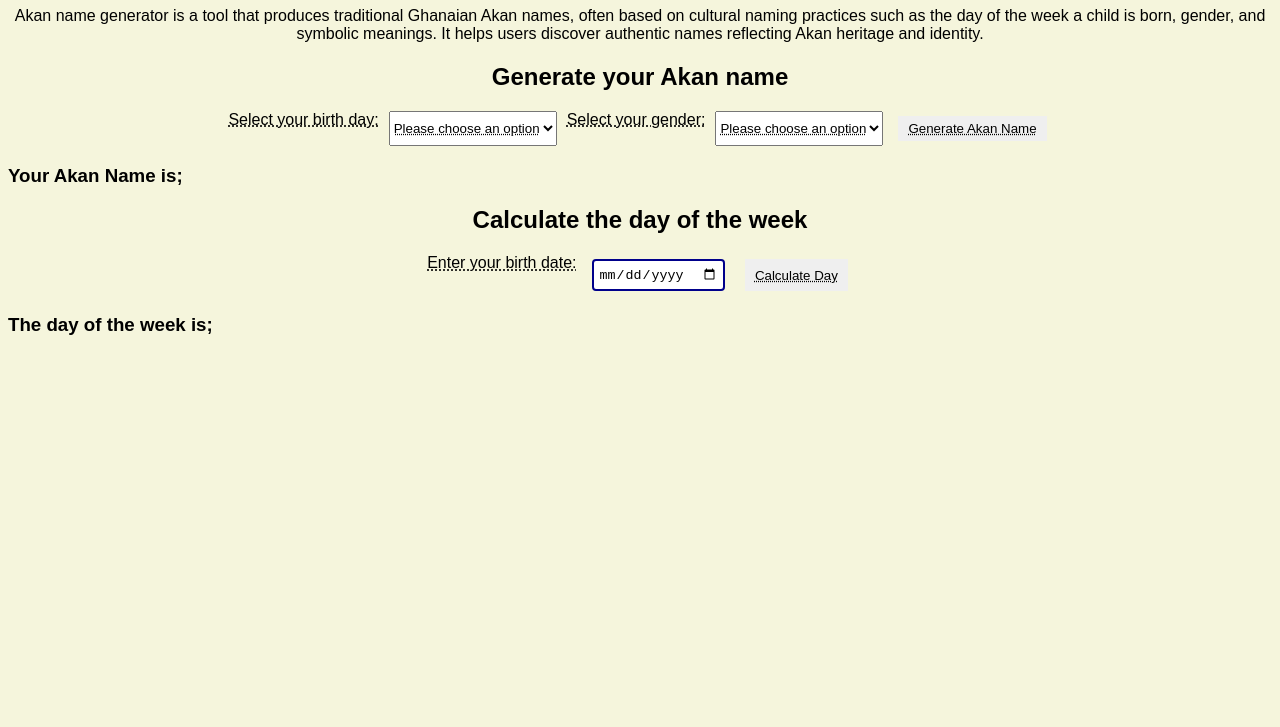
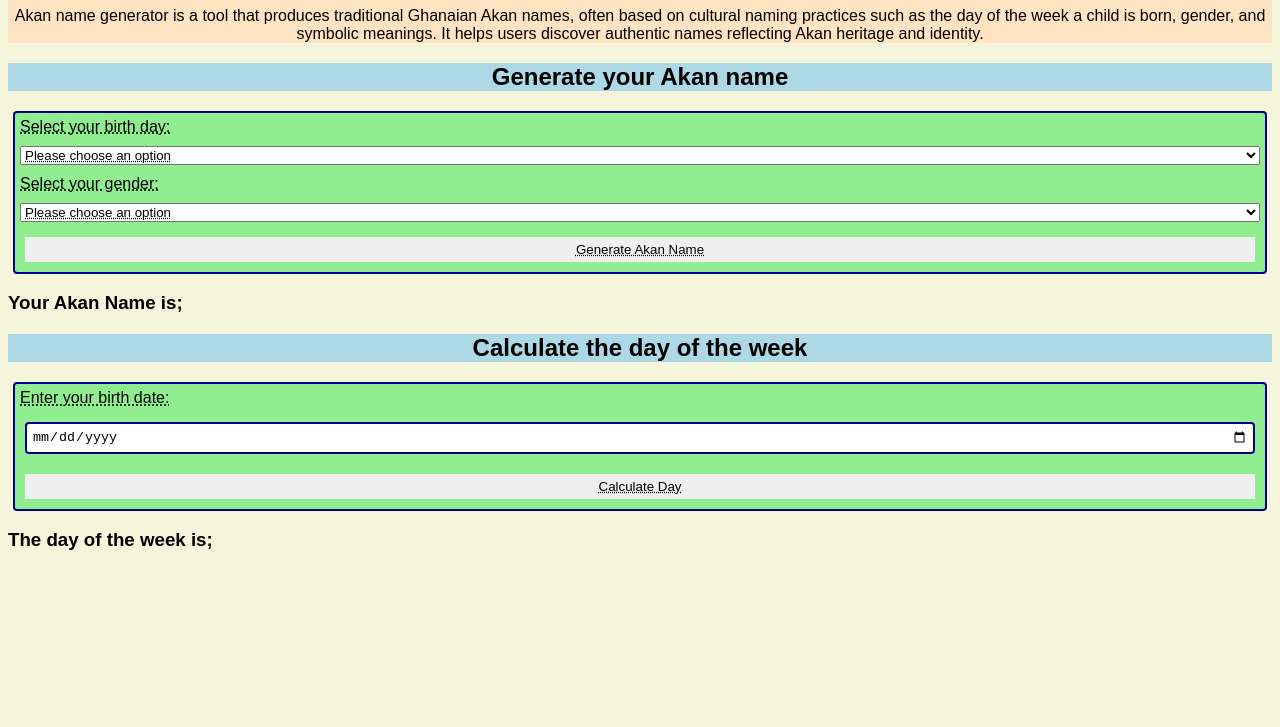
Before and after one commit to alvinmotende-hash/AKAN, a plain HTML site: page index.html in a window 1280 px wide. Shown: the part 73-800 px from the top of the page. Drawn offline with Linux system fonts and the light colour scheme.

Commit message:
added background colour to the forms

```diff
--- a/style.css
+++ b/style.css
@@ -19,6 +19,7 @@ h1 {
 }
 header {
     text-align: center;
+    background-color: bisque;
 }
 header :hover {
     color: brown;
@@ -26,6 +27,7 @@ header :hover {
 }
 h2 {
     text-align: center;
+    background-color: lightblue;
 }
 form{
     display: flex;
@@ -35,7 +37,7 @@ form{
     text-decoration: dotted underline;
     text-box: green;
     text-box-edge: underline;
-    flex-direction: row;
+    flex-direction: column;
 }
 form button{
     background-color: aquamarine
@@ -54,3 +56,19 @@ form input{
     border: 2px solid darkblue;
     border-radius: 4px;
 }
+#akanForm {
+    border-style: dotted;
+    margin: 5px;
+    padding: 5px;
+    border: 2px solid darkblue;
+    border-radius: 4px;
+    background-color: lightgreen;
+}
+#calculatorForm {
+    border-style: dotted;
+    margin: 5px;
+    padding: 5px;
+    border: 2px solid darkblue;
+    border-radius: 4px;
+    background-color: lightgreen;
+}
```
